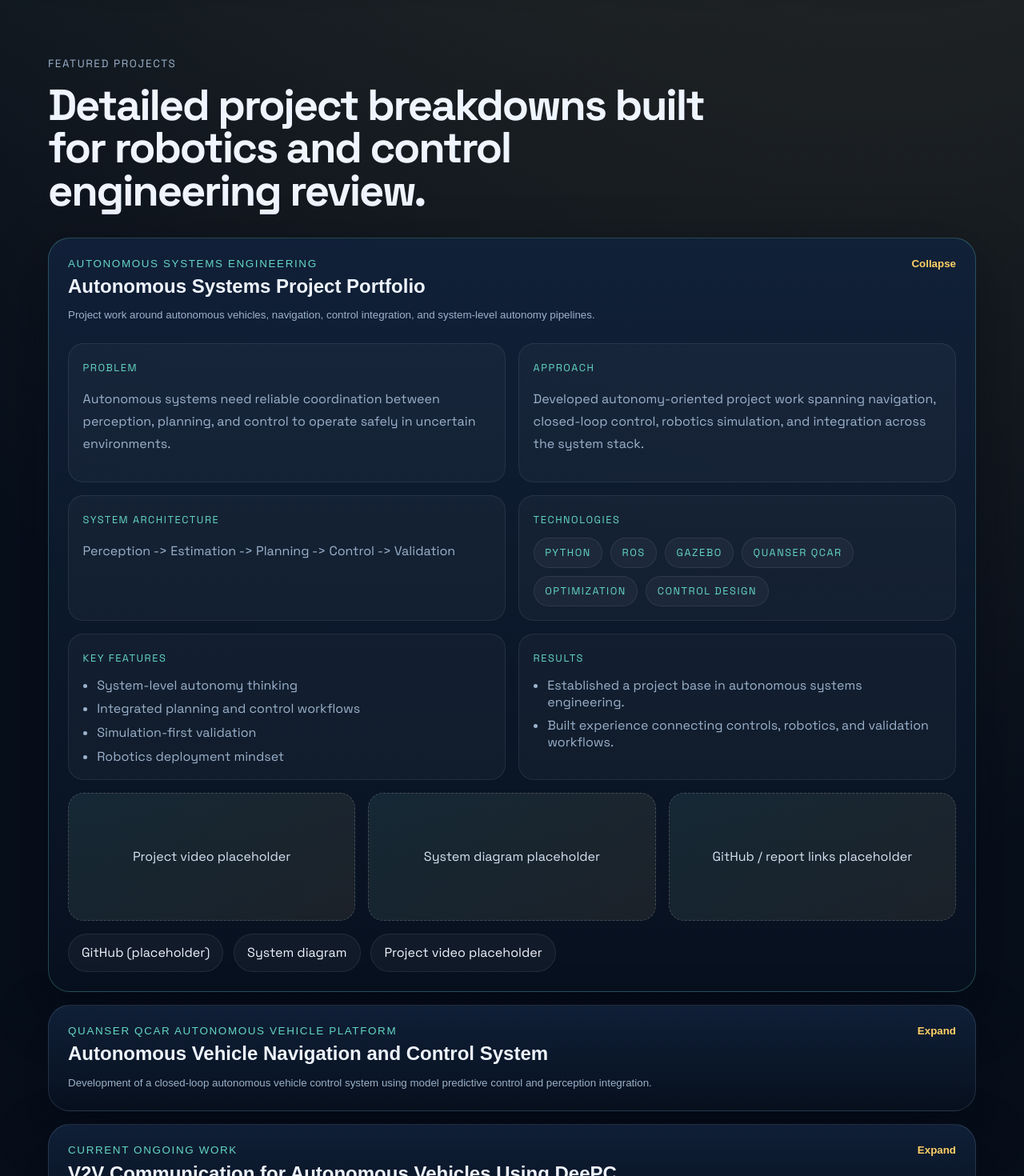
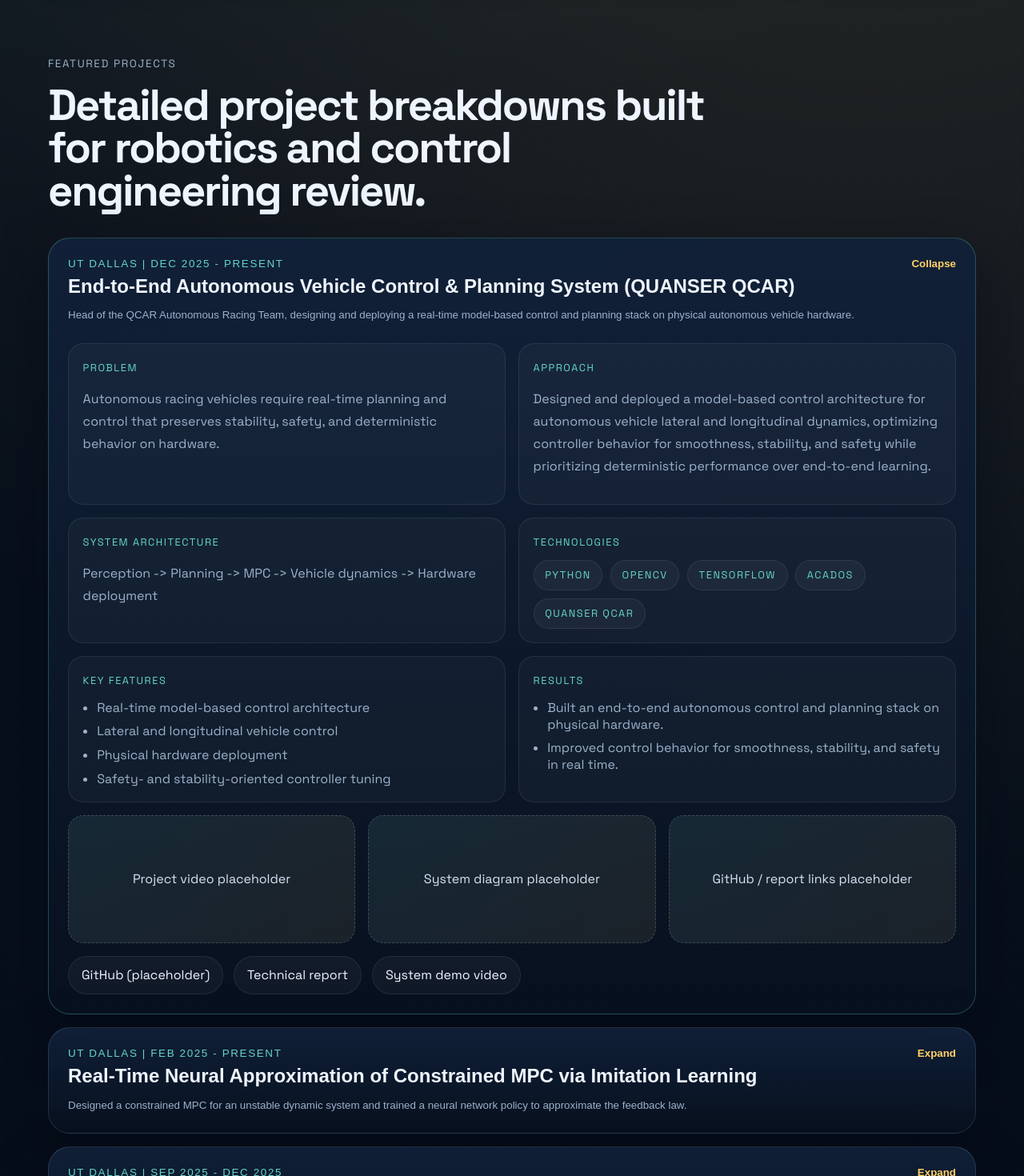
Before and after one commit to bhimray/bilen-profile-1, a React (Create React App) app: page / in a window 1280 px wide. Shown: the part 2345-3815 px from the top of the page at 80% size. Built offline with nearby package versions, Linux system fonts and the light colour scheme.

Commit message:
added resume download button

```diff
--- a/src/App.js
+++ b/src/App.js
@@ -32,128 +32,148 @@ const capabilities = [
 
 const projects = [
   {
-    id: 'autonomous-systems',
-    title: 'Autonomous Systems Project Portfolio',
+    id: 'qcar',
+    title: 'End-to-End Autonomous Vehicle Control & Planning System (QUANSER QCAR)',
     overview:
-      'Project work around autonomous vehicles, navigation, control integration, and system-level autonomy pipelines.',
-    platform: 'Autonomous systems engineering',
+      'Head of the QCAR Autonomous Racing Team, designing and deploying a real-time model-based control and planning stack on physical autonomous vehicle hardware.',
+    platform: 'UT Dallas | Dec 2025 - Present',
     problem:
-      'Autonomous systems need reliable coordination between perception, planning, and control to operate safely in uncertain environments.',
+      'Autonomous racing vehicles require real-time planning and control that preserves stability, safety, and deterministic behavior on hardware.',
     approach:
-      'Developed autonomy-oriented project work spanning navigation, closed-loop control, robotics simulation, and integration across the system stack.',
-    architecture: 'Perception -> Estimation -> Planning -> Control -> Validation',
-    technologies: ['Python', 'ROS', 'Gazebo', 'Quanser QCar', 'Optimization', 'Control design'],
+      'Designed and deployed a model-based control architecture for autonomous vehicle lateral and longitudinal dynamics, optimizing controller behavior for smoothness, stability, and safety while prioritizing deterministic performance over end-to-end learning.',
+    architecture: 'Perception -> Planning -> MPC -> Vehicle dynamics -> Hardware deployment',
+    technologies: ['Python', 'OpenCV', 'TensorFlow', 'ACADOS', 'QUANSER QCAR'],
     features: [
-      'System-level autonomy thinking',
-      'Integrated planning and control workflows',
-      'Simulation-first validation',
-      'Robotics deployment mindset',
+      'Real-time model-based control architecture',
+      'Lateral and longitudinal vehicle control',
+      'Physical hardware deployment',
+      'Safety- and stability-oriented controller tuning',
     ],
     results: [
-      'Established a project base in autonomous systems engineering.',
-      'Built experience connecting controls, robotics, and validation workflows.',
+      'Built an end-to-end autonomous control and planning stack on physical hardware.',
+      'Improved control behavior for smoothness, stability, and safety in real time.',
     ],
-    links: ['GitHub (placeholder)', 'System diagram', 'Project video placeholder'],
+    links: ['GitHub (placeholder)', 'Technical report', 'System demo video'],
   },
   {
-    id: 'av',
-    title: 'Autonomous Vehicle Navigation and Control System',
+    id: 'imitation-mpc',
+    title: 'Real-Time Neural Approximation of Constrained MPC via Imitation Learning',
     overview:
-      'Development of a closed-loop autonomous vehicle control system using model predictive control and perception integration.',
-    platform: 'Quanser QCar autonomous vehicle platform',
+      'Designed a constrained MPC for an unstable dynamic system and trained a neural network policy to approximate the feedback law.',
+    platform: 'UT Dallas | Feb 2025 - Present',
     problem:
-      'Autonomous vehicles must navigate complex road networks while maintaining stability, avoiding obstacles, and obeying traffic rules.',
+      'Constrained MPC is powerful but can be computationally demanding for real-time control of unstable systems.',
     approach:
-      'Designed a nonlinear model predictive controller in the Frenet coordinate frame to perform trajectory tracking and vehicle stabilization. Integrated perception modules for obstacle detection and traffic signal interpretation.',
-    architecture: 'Perception -> Localization -> Planning -> Control -> Vehicle',
-    technologies: ['Python', 'CasADi', 'ACADOS', 'Quanser QCar', 'QLabs Simulation', 'ROS'],
+      'Implemented a constrained MPC for a Linear Inverted Pendulum Model, trained a deep neural network policy using behavior cloning, then deployed and evaluated the learned controller in closed-loop simulation.',
+    architecture: 'MPC expert -> Behavior cloning -> Learned policy -> Closed-loop simulation',
+    technologies: ['Python', 'PyTorch', 'MPC', 'Optimal Control', 'Robotics Simulation'],
     features: [
-      'Real-time trajectory tracking',
-      'Traffic light detection',
-      'Obstacle detection',
-      'Path planning with dynamic replanning',
-      'Multi-threaded perception and control pipeline',
+      'Constrained MPC design',
+      'Imitation learning via behavior cloning',
+      'Closed-loop learned controller evaluation',
+      'Robustness and distribution shift analysis',
     ],
     results: [
-      'Stable trajectory tracking across complex road networks',
-      'Real-time control loop execution',
-      'Integration of perception and control pipelines',
+      'Demonstrated neural approximation of MPC feedback for an unstable dynamic system.',
+      'Evaluated stability, tracking error, and disturbance rejection in closed loop.',
     ],
-    links: ['GitHub (placeholder)', 'Technical report', 'Simulation demo video'],
+    links: ['GitHub (placeholder)', 'Technical note', 'Simulation video placeholder'],
   },
   {
-    id: 'deepc-v2v',
-    title: 'V2V Communication for Autonomous Vehicles Using DeePC',
+    id: 'lap-time-mpc',
+    title: 'Model Predictive Control for Disturbance-Aware Lap Time Optimization in Autonomous Racing Vehicles',
     overview:
-      'Ongoing work on vehicle-to-vehicle communication and data-enabled predictive control for autonomous vehicle coordination.',
-    platform: 'Current ongoing work',
+      'Developed an MPC formulation for lap-time optimization under disturbances and model uncertainty using two-step sequential programming.',
+    platform: 'UT Dallas | Sep 2025 - Dec 2025',
     problem:
-      'Connected autonomous vehicles must exchange information reliably and use it in closed-loop control to improve coordination and decision-making.',
+      'Autonomous racing controllers must optimize lap time while keeping the true vehicle trajectory within a safe region despite disturbances and model mismatch.',
     approach:
-      'Exploring DeePC-based formulations for autonomous vehicle coordination under V2V communication constraints, with emphasis on closed-loop behavior and robustness.',
-    architecture: 'Communication -> Shared data -> DeePC optimization -> Control action -> Vehicle response',
-    technologies: ['Python', 'DeePC', 'Optimization', 'Autonomous vehicles', 'V2V communication'],
+      'Formulated the disturbance-aware lap-time optimization problem and developed an MPC that constrains the actual trajectory within a safety region around the nominal racing line.',
+    architecture: 'Nominal racing line -> Disturbance model -> Sequential optimization -> Safety-constrained MPC',
+    technologies: ['MATLAB', 'Simulink', 'ACADOS'],
     features: [
-      'Data-enabled predictive control workflow',
-      'Connected-vehicle coordination',
-      'Closed-loop decision integration',
-      'Robust autonomous behavior focus',
+      'Lap-time optimization under uncertainty',
+      'Safety-region constrained control',
+      'Sequential programming workflow',
+      'Autonomous racing formulation',
     ],
     results: [
-      'Current ongoing work in autonomous vehicle coordination and control.',
-      'Expands the portfolio from standalone navigation to connected autonomy.',
+      'Built a control formulation for racing performance under disturbances and uncertainty.',
+      'Combined performance optimization with trajectory safety constraints.',
     ],
-    links: ['Research notes placeholder', 'Simulation placeholder', 'Technical write-up placeholder'],
+    links: ['GitHub (placeholder)', 'Controller diagram placeholder', 'Simulation result placeholder'],
   },
   {
-    id: 'sim',
-    title: 'Robotics Simulation and Control Framework',
+    id: 'al-ilqr',
+    title: 'Optimal Trajectory Following Using AL-iLQR with Chance-Constrained Dynamic Obstacle Avoidance',
     overview:
-      'Development of a simulation framework for testing robotics control algorithms before hardware deployment.',
+      'Developed an augmented AL-iLQR algorithm for trajectory tracking with dynamic obstacle avoidance under chance constraints.',
+    platform: 'UT Dallas | Feb 2025 - May 2025',
     problem:
-      'Robotic systems require extensive testing in simulation to ensure safe real-world deployment.',
+      'Trajectory-following controllers must remain computationally feasible while handling dynamic obstacles and uncertainty in real time.',
     approach:
-      'Built simulation environments using ROS and Gazebo to test robot motion planning, control algorithms, and navigation strategies.',
-    technologies: ['ROS', 'Gazebo', 'MoveIt', 'Docker', 'Python'],
+      'Modeled a linear quadrotor system, discretized the dynamics with RK4, and used an LTV approximation to enable real-time constrained tracking with dynamic obstacle avoidance.',
+    architecture: 'Reference trajectory -> AL-iLQR optimizer -> Chance constraints -> Quadrotor tracking',
+    technologies: ['iLQR', 'Python'],
     features: [
-      'Robot motion planning',
-      'Sensor simulation',
-      'Path planning experiments',
-      'Control algorithm validation',
+      'Augmented AL-iLQR controller',
+      'Chance-constrained obstacle avoidance',
+      'RK4 discretization',
+      'LTV approximation for real-time feasibility',
     ],
-    results: ['Enabled rapid testing of robotic behaviors and system-level autonomy pipelines.'],
-    links: ['GitHub (placeholder)', 'Simulation diagram', 'Demo video placeholder'],
+    results: [
+      'Demonstrated reliable obstacle avoidance in simulation.',
+      'Analyzed causes of deviation from the reference trajectory to guide controller refinement.',
+    ],
+    links: ['GitHub (placeholder)', 'Trajectory plot placeholder', 'Simulation demo placeholder'],
   },
   {
-    id: 'multi-agent',
-    title: 'Multi-Agent Robotics and Distributed Control',
-    overview: 'Research into coordination strategies for multi-agent robotic systems.',
+    id: 'plc-counting',
+    title: 'Detecting and Counting the Number of Objects on a Production Line Using PLC',
+    overview:
+      'Developed a PLC-controlled counting and container replacement system on real Allen-Bradley hardware.',
+    platform: 'Wilkes University | Feb 2024 - May 2024',
     problem:
-      'Multiple robots must coordinate actions efficiently in shared environments.',
+      'Production systems need reliable automated counting, replacement, and alarming logic to reduce manual monitoring and improve throughput.',
     approach:
-      'Studied graph-based coordination and distributed optimization strategies for multi-agent systems.',
-    technologies: ['Graph theory', 'Distributed optimization', 'Formation control', 'Consensus algorithms'],
-    features: ['Distributed coordination', 'Formation logic', 'Shared-environment planning'],
-    results: ['Applications include drone swarms, robot fleets, and cooperative autonomous vehicles.'],
-    links: ['GitHub (placeholder)', 'Coordination diagram', 'Research note placeholder'],
+      'Built and deployed a PLC program to detect object counts in a container, trigger automatic replacement with an empty container, and raise alarms for completion or faults.',
+    architecture: 'Sensing -> PLC logic -> Container replacement -> Alarm handling',
+    technologies: ['PLC', 'Allen-Bradley'],
+    features: [
+      'Real hardware PLC deployment',
+      'Automated object counting',
+      'Container replacement logic',
+      'Fault and completion alarming',
+    ],
+    results: [
+      'Implemented the automation logic on real hardware.',
+      'Reduced reliance on manual counting and process monitoring.',
+    ],
+    links: ['GitHub (placeholder)', 'PLC ladder diagram placeholder', 'Hardware demo placeholder'],
   },
   {
-    id: 'composite',
-    title: 'Composite Material Review Study',
+    id: 'agri-sort',
+    title: 'Agri Sort: Sorting Fruits and Vegetables Using Image Classification on a Moving Belt',
     overview:
-      'Undergraduate project work involving a review paper on composite materials.',
-    platform: 'Undergraduate project work',
+      'Developed a robotic sorting system for fruits and vegetables using ROS and Gazebo with image-based classification.',
+    platform: 'UT Dallas | Feb 2025 - May 2025',
     problem:
-      'Engineering material selection requires understanding the tradeoffs and performance characteristics of composite material systems.',
+      'Agricultural sorting systems need automated perception and motion workflows to classify moving objects accurately and reduce manual intervention.',
     approach:
-      'Conducted a structured review of composite-material behavior, performance, and engineering relevance as part of undergraduate work.',
-    technologies: ['Mechanical engineering fundamentals', 'Technical review', 'Material analysis'],
-    features: ['Literature review', 'Engineering evaluation', 'Technical synthesis'],
+      'Designed and simulated a conveyor-belt-based robotic sorting system, combining ROS, Gazebo, and image classification with AWS Recognition.',
+    architecture: 'Image capture -> Classification -> Sorting logic -> Conveyor actuation',
+    technologies: ['Python', 'ROS', 'Gazebo', 'AWS Recognition'],
+    features: [
+      'Robotic sorting workflow',
+      'Conveyor belt simulation',
+      'Image classification on moving objects',
+      'Reduced manual intervention',
+    ],
     results: [
-      'Built a stronger analytical foundation for later systems and controls work.',
-      'Added formal technical writing and review experience to the portfolio.',
+      'Improved sorting accuracy through image-based classification.',
+      'Built a full perception-to-sorting pipeline in simulation.',
     ],
-    links: ['Review paper placeholder', 'Summary diagram placeholder'],
+    links: ['GitHub (placeholder)', 'System diagram placeholder', 'Simulation demo placeholder'],
   },
 ];
 
@@ -172,27 +192,29 @@ const researchExperience = {
 
 const industryExperiences = [
   {
-    role: 'Professional Experience',
-    org: 'Silicon Soft Company',
-    period: 'Earlier experience',
+    role: 'Software Developer',
+    org: 'Silicon Soft and IT Consultant Pvt. Ltd.',
+    location: 'Kathmandu, Nepal',
+    period: 'Jan 2022 - Dec 2023',
     overview:
-      'Technical and engineering work prior to graduate study. The exact title and dates were not recoverable from the locally extracted resume text.',
+      'Worked across mobile and web application development, helping expand the company workflow into newer cross-platform and modern frontend stacks.',
     bullets: [
-      'Included applied technical problem-solving in a professional company environment.',
-      'Positioned here as prior engineering experience referenced in the resume.',
-      'Can be tightened further once the exact role title and dates are confirmed.',
+      'Gained confidence in learning and delivering assigned work on time.',
+      'Improvised the journey for mobile application development for the first time in the company using Kotlin, Jetpack Compose, and the .NET framework.',
+      'Worked on a cross-platform mobile application with other team members using SQL, Kotlin, KMM, and KTOR.',
+      'Developed a government web application using React and JavaScript.',
+      'Handled two projects under my responsibility and led team members.',
     ],
   },
   {
     role: 'Maintenance Engineer (Trainee)',
     org: 'Gorkha Brewery Pvt. Ltd. (Carlsberg Group)',
+    location: 'Chitwan, Nepal',
     period: 'Jul 2021 - Dec 2021',
     overview:
       'Worked on industrial production systems focusing on efficiency improvements and reliability engineering.',
     bullets: [
-      'Conducted root-cause analysis on production issues.',
-      'Developed Kaizen-based process improvement strategies.',
-      'Implemented design modification that increased annual output by approximately 0.12 million bottles.',
+      'Implemented Kaizen to find out the root problem in the production line and presented a detailed solution.',
       'Performed extended data acquisition and trend analysis to identify system-level energy losses and recommend efficiency improvements.',
       'Awarded Kaizen Star of the Month in November 2021.',
     ],
@@ -276,6 +298,9 @@ function App() {
               </a>
               <a className="button button-secondary" href="#projects">
                 View Projects
+              </a>
+              <a className="button button-download" href="/Bimlendra_Ray_Resume.pdf" download>
+                Download Resume
               </a>
             </div>
 
@@ -450,11 +475,12 @@ function App() {
             {industryExperiences.map((item) => (
               <article className="timeline-item" key={`${item.org}-${item.period}`}>
                 <div className="timeline-top">
-                  <div>
-                    <p>Industry</p>
-                    <h3>{item.role}</h3>
-                    <strong className="timeline-org">{item.org}</strong>
-                  </div>
+                <div>
+                  <p>Industry</p>
+                  <h3>{item.role}</h3>
+                  <strong className="timeline-org">{item.org}</strong>
+                  {item.location ? <span className="timeline-location">{item.location}</span> : null}
+                </div>
                   <span>{item.period}</span>
                 </div>
                 <p className="timeline-summary">{item.overview}</p>
```
Also changed, not shown: src/App.css (+47 -0 lines), 2 other files (tests, documents, lock files or other folders).
